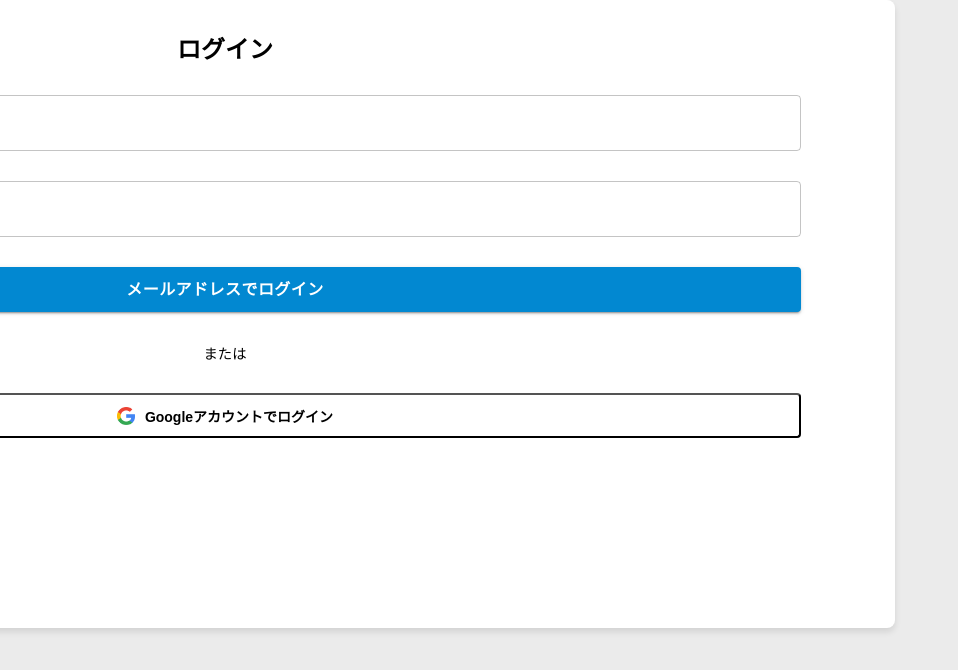
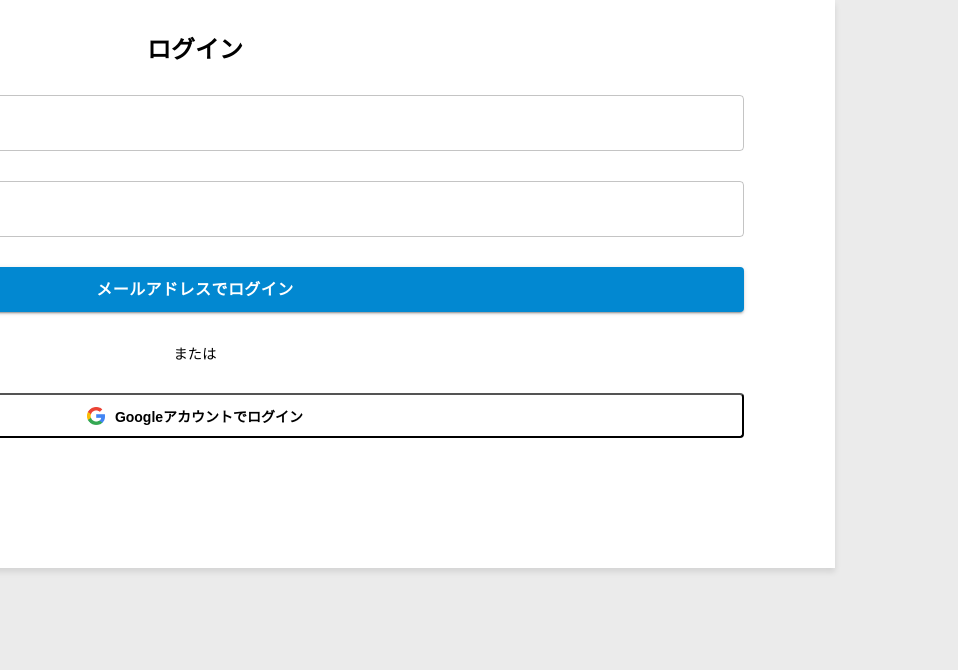
Before and after one commit to smalake/kakebo-react, a React (Create React App) app: page /login in a window 1280 px wide. Shown: the top 670 px of the page, without its empty margins (0-958 px from the left). Built offline with nearby package versions, Linux system fonts and the light colour scheme; no server answers.

Commit message:
デザインを修正

```diff
--- a/src/App.css
+++ b/src/App.css
@@ -5,7 +5,6 @@ body {
   display: flex;
   justify-content: center;
   align-items: center;
-  /* height: 100vh; */
   margin: 0;
   width: 390px;
   height: 844px;
--- a/src/pages/Auth/Auth.module.css
+++ b/src/pages/Auth/Auth.module.css
@@ -2,10 +2,7 @@
 .container {
   background-color: white;
   padding: 30px;
-  border-radius: 8px;
   box-shadow: 0 4px 6px rgba(0, 0, 0, 0.1);
-  width: 100%;
-  height: 100%;
 }
 
 .form {
--- a/src/pages/Setting/Setting.tsx
+++ b/src/pages/Setting/Setting.tsx
@@ -27,7 +27,7 @@ export const Setting = () => {
       <Box sx={{ textAlign: "center" }}>
         <Button
           variant="contained"
-          sx={{ fontSize: "18px", width: "80%" }}
+          sx={{ fontSize: "18px", width: "80%", marginBottom: "30px" }}
           onClick={() => {
             navigate("/change-name");
           }}
--- a/src/recoil/PerDayAtom.ts
+++ /dev/null
@@ -1,6 +0,0 @@
-import { atom } from "recoil";
-
-export const perDayAtom = atom({
-  key: "PerDay",
-  default: [],
-});
```
Also changed, not shown: src/components/layout/NoMenuLayout.tsx (+2 -5 lines).
